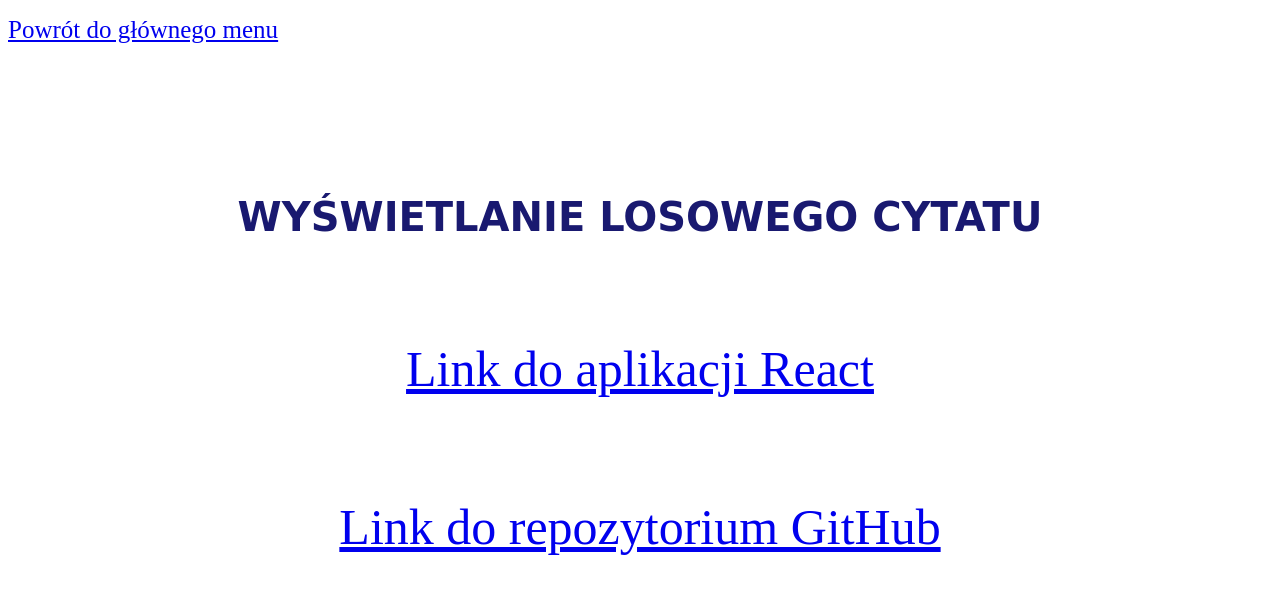
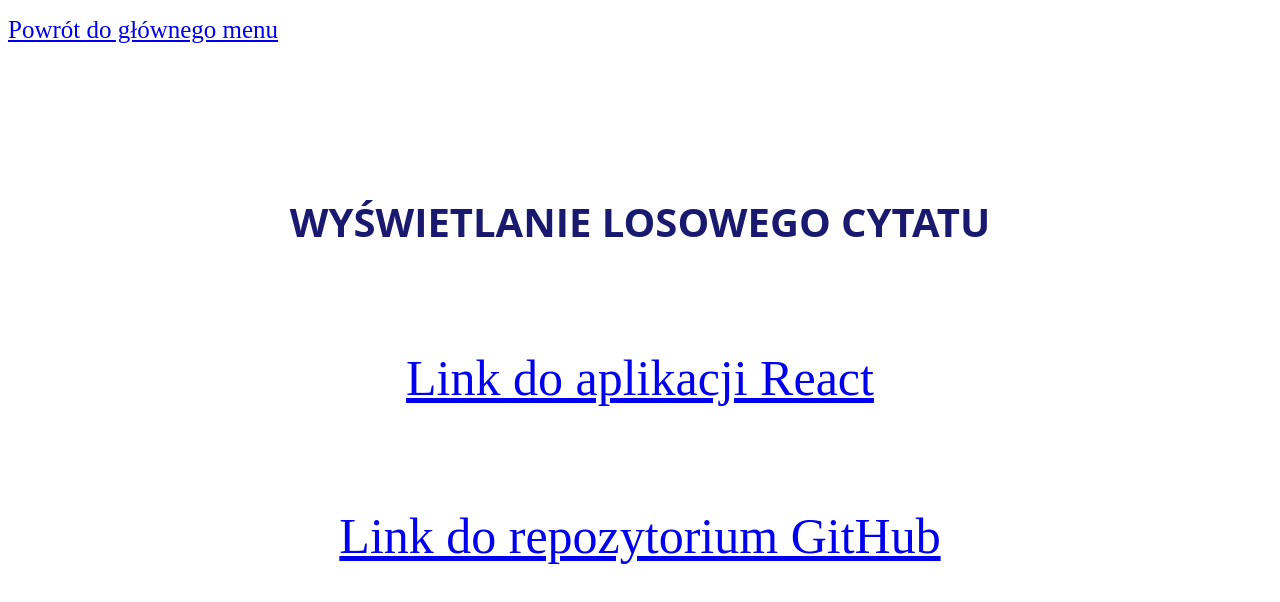
Before and after one commit to karolinascieszko/tasks, a plain HTML site: page react.html in a window 1280 px wide. Drawn offline with Linux system fonts and the light colour scheme.

Commit message:
Update react.css

```diff
--- a/css/react.css
+++ b/css/react.css
@@ -11,7 +11,7 @@
 
 .title-app {
   font-size: 40px;
-  font-family: "Fira Sans", cursive;
+  font-family: "Open Sans", cursive;
   text-transform: uppercase;
   color: #191970;
   font-weight: 700;
```
